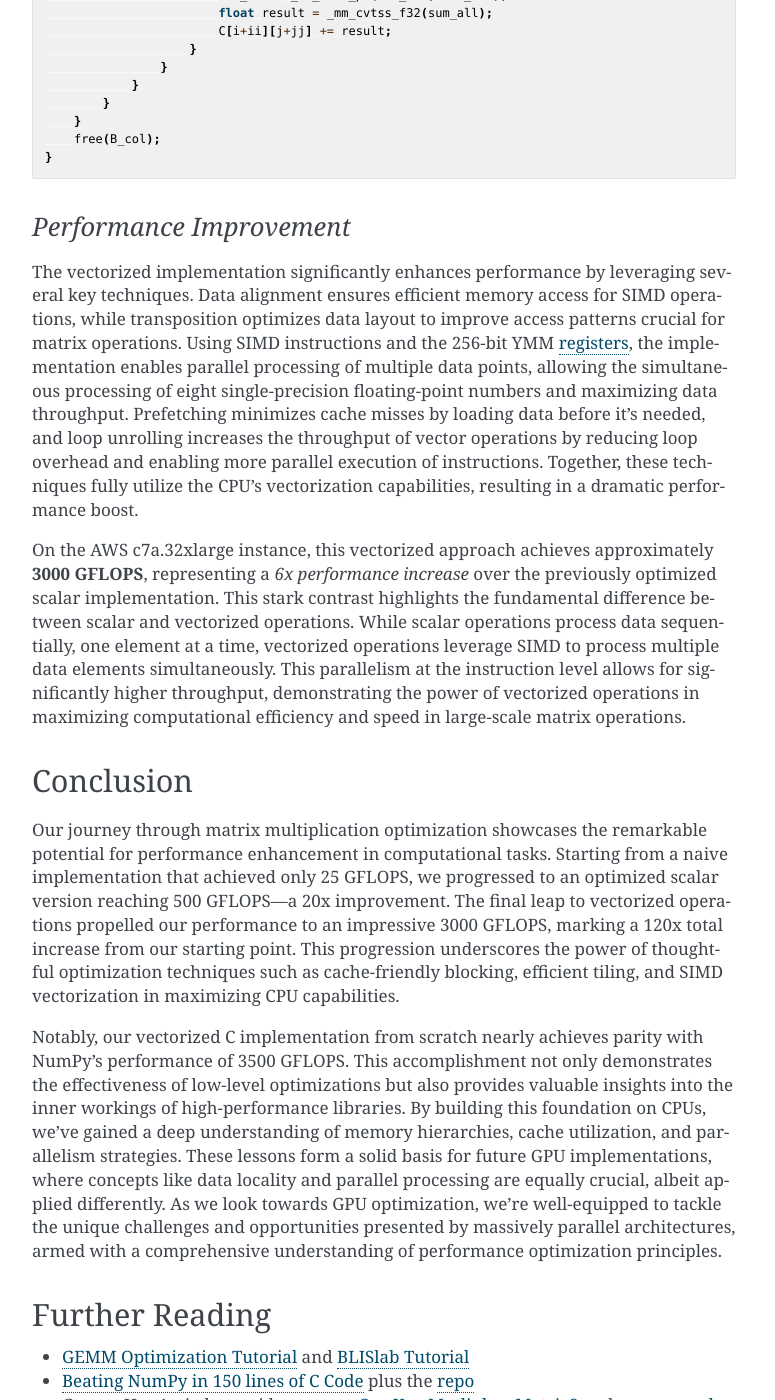
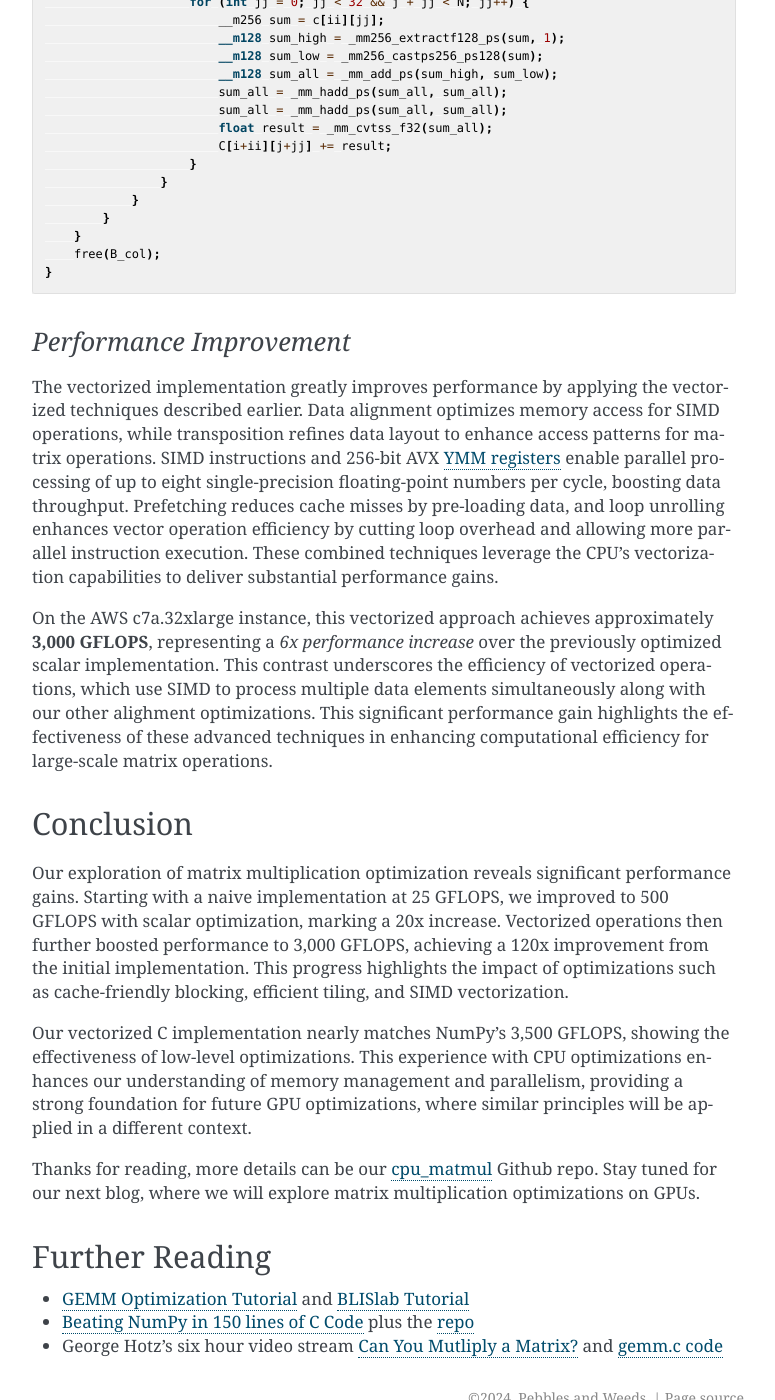
Before and after one commit to pebblesandweeds/cpu_matmul, a Sphinx documentation site: the page built from docs/source/cpu_matmul_blog.rst, in a window 1280 px wide and 1400 px high, scrolled down 9754 px. Shown: the whole window, without its empty margins (366-1141 px from the left). Built offline with Sphinx 7.4.7, drawn with Linux system fonts in a browser that asks for light colours; some of the changed text lies outside the part shown.

Commit message:
Updating blog rst file

```diff
--- a/docs/source/cpu_matmul_blog.rst
+++ b/docs/source/cpu_matmul_blog.rst
@@ -121,8 +121,13 @@
 
 Benchmarking Environment
 ''''''''''''''''''''''''
+For our benchmarks, we used an AWS c7a.32xlarge instance with the following specifications:
 
-Building on our choice of matrix size, we conducted our benchmarks on an AWS c7a.32xlarge instance. This instance features an AMD EPYC 9R14 processor with 2 sockets, 64 cores per socket, totaling 128 cores without simultaneous multithreading. Notably, it has a 512MB L3 cache, which, while substantial, is still smaller than our total working set size of about 805MB (three 268MB matrices).  This configuration allows us to observe the interplay between cache utilization and main memory access, as significant portions of the working set can reside in cache during computation, but not the entire problem simultaneously. By using this high-performance computing infrastructure, we can obtain performance metrics that reflect real-world scenarios for large-scale matrix multiplication, where careful cache management becomes crucial for optimal performance.
+- **Processor:** AMD EPYC 9R14
+- **Cores:** 2 sockets, 64 cores per socket (128 cores total, without simultaneous multithreading)
+- **L3 Cache:** 512MB
+
+The total working set size is about 805MB (three 268MB matrices), which is larger than the L3 cache. This setup allows us to observe how the cache handles large matrix multiplications and its impact on performance, as the entire workload cannot fit in the cache at once.  This setup ensures the dataset exceeds the cache size, providing a realistic assessment of the algorithm’s performance.
 
 *Code Structure and Organization*
 ^^^^^^^^^^^^^^^^^^^^^^^^^^^^^^^^^
@@ -131,23 +136,19 @@
 
 * `matmul_lib.c <https://github.com/pebblesandweeds/cpu_matmul/blob/dev/c/src/matmul_lib.c>`_: Contains the core matrix multiplication functions.
 * `main.c <https://github.com/pebblesandweeds/cpu_matmul/blob/dev/c/src/main.c>`_: Serves as the entry point, calling functions from ``matmul_lib.c``.
-* `Makefile <https://github.com/pebblesandweeds/cpu_matmul/blob/main/c/Makefile>`_: Specifies teh build process using the ``gcc`` compiler with optimization flags ``CFLAGS = -mavx2 -fopenmp -O3 -march=native -I./include``
+* `Makefile <https://github.com/pebblesandweeds/cpu_matmul/blob/main/c/Makefile>`_: Specifies the build process using the ``gcc`` compiler with optimization flags ``CFLAGS = -mavx2 -fopenmp -O3 -march=native -I./include``
 
-For a detailed overview of our project structure, please refer to our `README.md <https://github.com/pebblesandweeds/cpu_matmul/blob/dev/README.md#project-structure>`_.
-
-As we explore different optimization techniques, we'll focus on relevant functions from ``matmul_lib.c``. We'll discuss how these functions implement various matrix multiplication methods and their associated performance gains.
-
-The code snippets in this blog omit the ``#pragma`` preprocessor directives for simplicity. The full code in our repository includes parallel instructions, which are out of scope for our discussions here.
+For a detailed overview of our project structure and how we implement various matrix multiplication methods and optimizations, refer to our `README.md <https://github.com/pebblesandweeds/cpu_matmul/blob/dev/README.md#project-structure>`_. The code snippets in this blog exclude `#pragma` directives for simplicity; the full code with parallel instructions is available in the repository.
 
 Naive Matrix Multiplication
 ---------------------------
 
-To begin our exploration, we start with a naive matrix multiplication approach using C, which is visualized and detailed through both a mathematical formula and a straightforward implementation. This initial method, while simple, serves as a foundation for understanding the inefficiencies that come with straightforward algorithmic approaches.
+We begin with a basic matrix multiplication method in C to illustrate the fundamental algorithm and its inefficiencies. The following sections will provide a visual representation, the mathematical formula, and the implementation of this approach.
 
 *Visual and Formulaic Representation*
 ^^^^^^^^^^^^^^^^^^^^^^^^^^^^^^^^^^^^^
 
-The process is visually demonstrated in the following animation, which shows an 8x8 matrix multiplication. Each frame captures the computation of the elements in matrix :math:`C` as the sum of products of corresponding elements in matrices :math:`A` and :math:`B`.
+The process is illustrated with an animation showing an 8x8 matrix multiplication. Each frame captures the computation of matrix :math:`C` elements as the sum of products from matrices :math:`A` and :math:`B`.
 
 .. image:: /_static/matrix_multiplication_8x8_precise_loop.gif
    :alt: 8x8 Matrix Multiplication Animation
@@ -178,19 +179,19 @@
 *Naive Matrix Multiplication Performance*
 ^^^^^^^^^^^^^^^^^^^^^^^^^^^^^^^^^^^^^^^^^
 
-This naive approach effectively illustrates the link between algorithmic simplicity and computational inefficiency. With N set to 8192, the computation involves approximately 1,099.51 billion floating-point operations. Despite the high-end CPU we have, our AWS c7a.32xlarge instance achieves a performance of **~25 GFLOPS**. This demonstrates the significant gap between the naive method's potential and the optimizations needed to harness the full computational power of our hardware. This setup provides a clear starting point for exploring more advanced optimization techniques in subsequent sections.
+This naive approach effectively illustrates the link between algorithmic simplicity and computational inefficiency. With N set to 8,192, the computation involves approximately 1,099.51 billion floating-point operations. Despite the high-end CPU, our AWS c7a.32xlarge instance only achieves a performance of **~25 GFLOPS**.  This demonstrates the significant gap between the naive method's performance and the optimizations needed and sets the stage for exploring more advanced optimization techniques in the following sections.
 
 Optimizing Matrix Multiplication
 --------------------------------
 
-While the naive matrix multiplication implementation provides a clear understanding of the algorithm, it is not efficient for large matrices. The naive approach processes matrices row by row and column by column, which can lead to frequent cache misses and inefficient memory access patterns. This inefficiency arises because accessing matrix elements in this order does not align well with how data is cached in memory, resulting in slow performance.
+While the naive matrix multiplication implementation helps understand the basic algorithm, it is inefficient for large matrices.  It processes matrices in row-major order, the default in C, where rows of matrix A are multiplied by columns of matrix B. This access pattern leads to frequent cache misses because it disrupts spatial locality, as matrix elements are stored contiguously in memory. The mismatch between access patterns and memory layout results in poor cache utilization and increased memory latency, significantly impacting performance.
 
-To address these inefficiencies, we employ optimization techniques such as tiling, blocking, and loop unrolling. These techniques improve data locality and make better use of CPU caches, significantly enhancing performance. You can learn more about these techniques through the following links: `Tiling and Blocking <https://en.wikipedia.org/wiki/Loop_nest_optimization#Tiling>`_ and `Loop Unrolling <https://en.wikipedia.org/wiki/Loop_unrolling>`_.
+To address these inefficiencies, we use tiling, blocking, and loop unrolling. Tiling and blocking restructure computations to improve data locality by dividing matrices into smaller blocks, which enhances cache usage. Loop unrolling reduces the overhead of loop control by expanding loops, allowing more operations to be performed in parallel. These methods collectively improve data locality and make better use of CPU caches, significantly enhancing performance. For more detailed information on these techniques, see `Tiling and Blocking <https://en.wikipedia.org/wiki/Loop_nest_optimization#Tiling>`_ and `Loop Unrolling <https://en.wikipedia.org/wiki/Loop_unrolling>`_.
 
 *Optimized Implementation in C*
 ^^^^^^^^^^^^^^^^^^^^^^^^^^^^^^^
 
-Our optimized matrix multiplication implementation leverages these techniques to minimize cache misses and maximize computational throughput. The following C code demonstrates the use of blocking and tiling to improve performance:
+Our optimized matrix multiplication implementation leverages these techniques to minimize cache misses and maximize computational throughput. The following C code demonstrates the use of blocking, tiling, and unrolling to improve performance:
 
 .. code-block:: c
 
@@ -228,9 +229,9 @@
 *Optimized Matrix Multiplication Performance*
 ^^^^^^^^^^^^^^^^^^^^^^^^^^^^^^^^^^^^^^^^^^^^^
 
-By optimizing matrix multiplication, we achieve a significant performance boost. Our approach employs three key strategies: dividing matrices into cache-friendly blocks, further subdividing into efficiently processable tiles, and using loop unrolling for parallel operations. These techniques work together to ensure optimal data availability and CPU resource utilization.
+By optimizing matrix multiplication, we achieve a significant performance boost. Our approach in the code above employs three key strategies: dividing matrices into cache-friendly blocks, further subdividing into efficiently processable tiles, and using loop unrolling for parallel operations. These techniques work together to ensure optimal data availability and CPU resource utilization.
 
-On the AWS c7a.32xlarge instance, this optimized implementation achieves approximately **500 GFLOPS**, representing more than a *20x increase* over the naive approach. This dramatic improvement stems from better use of the CPU's cache hierarchy, reduced memory access times, and increased instruction-level parallelism. While further scalar optimizations are possible, we're approaching the limits of what can be achieved without leveraging more advanced hardware features. The next step in boosting performance is to utilize vectorized operations, which we'll explore in the following section.
+On the AWS c7a.32xlarge instance, this optimized implementation achieves approximately **500 GFLOPS**, representing more than a *20x increase* over the naive approach. This improvement stems from better use of the CPU's cache hierarchy, reduced memory access times, and increased instruction-level parallelism. While further scalar optimizations are possible, we're approaching the limits of what can be achieved without leveraging more advanced hardware features. The next step in boosting performance is to utilize vectorized operations, which we'll explore in the following section.
 
 Vectorized Matrix Multiplication
 --------------------------------
@@ -242,15 +243,15 @@
 
 To write vectorized code, several elements are necessary:
 
-1. **SIMD Instructions**: Using SIMD instructions like AVX for parallel computation, including operations like Fused Multiply-Add (FMA) for combining addition and multiplication. Learn more about SIMD from `Wikipedia <https://en.wikipedia.org/wiki/SIMD>`_.
+1. **SIMD Instructions**: SIMD instructions, such as AVX, enable parallel processing by applying the same operation across multiple data elements in a single instruction. This includes `Fused Multiply-Add (FMA) <https://en.wikipedia.org/wiki/Multiply%E2%80%93accumulate_operation>`_, which performs multiplication and addition together. For more information on SIMD, see `Wikipedia <https://en.wikipedia.org/wiki/SIMD>`_.
 
-2. **Data Alignment**: Ensuring data is aligned in memory for efficient SIMD processing. Check out `Data Alignment <https://en.wikipedia.org/wiki/Data_structure_alignment>`_.
+2. **Data Alignment**: Properly aligning data in memory is crucial for SIMD processing. Aligned data ensures that SIMD instructions can access data efficiently, avoiding costly misaligned memory accesses. Learn more about `Data Alignment <https://en.wikipedia.org/wiki/Data_structure_alignment>`_.
 
-3. **Loop Unrolling**: Unrolling loops to increase the efficiency of vector operations. More on this at `Loop Unrolling <https://en.wikipedia.org/wiki/Loop_unrolling>`_.
+3. **Loop Unrolling**: Loop unrolling enhances vectorized operations by expanding loop iterations, reducing overhead, and allowing more operations to be performed in parallel. This technique improves the efficiency of SIMD instructions. More details can be found at `Loop Unrolling <https://en.wikipedia.org/wiki/Loop_unrolling>`_.
 
-4. **Prefetching**: Fetching data into cache before it's needed to minimize cache misses. Learn about `Prefetching <https://en.wikipedia.org/wiki/Cache_prefetching>`_.
+4. **Prefetching**: Prefetching involves loading data into the CPU cache before it is needed, reducing cache misses and ensuring that data is readily available when required. This technique optimizes memory access patterns and improves performance. Learn about `Prefetching <https://en.wikipedia.org/wiki/Cache_prefetching>`_.
 
-5. **Transposition**: Efficiently managing data layout for improved access patterns, especially in matrix operations. See `Matrix Transposition <https://en.wikipedia.org/wiki/Transpose>`_.
+5. **Transposition**: Matrix transposition rearranges data to improve access patterns, particularly for matrix operations. By aligning data in a more efficient layout, transposition reduces cache misses and speeds up computations. For more on this, see `Matrix Transposition <https://en.wikipedia.org/wiki/Transpose>`_.
 
 *Vectorized Implementation in C*
 ^^^^^^^^^^^^^^^^^^^^^^^^^^^^^^^^
@@ -331,16 +332,18 @@
 *Performance Improvement*
 ^^^^^^^^^^^^^^^^^^^^^^^^^
 
-The vectorized implementation significantly enhances performance by leveraging several key techniques. Data alignment ensures efficient memory access for SIMD operations, while transposition optimizes data layout to improve access patterns crucial for matrix operations. Using SIMD instructions and the 256-bit YMM `registers <https://en.wikipedia.org/wiki/Processor_register>`_, the implementation enables parallel processing of multiple data points, allowing the simultaneous processing of eight single-precision floating-point numbers and maximizing data throughput. Prefetching minimizes cache misses by loading data before it's needed, and loop unrolling increases the throughput of vector operations by reducing loop overhead and enabling more parallel execution of instructions. Together, these techniques fully utilize the CPU's vectorization capabilities, resulting in a dramatic performance boost.
+The vectorized implementation greatly improves performance by applying the vectorized techniques described earlier. Data alignment optimizes memory access for SIMD operations, while transposition refines data layout to enhance access patterns for matrix operations. SIMD instructions and 256-bit AVX `YMM registers <https://en.wikipedia.org/wiki/Processor_register>`_ enable parallel processing of up to eight single-precision floating-point numbers per cycle, boosting data throughput. Prefetching reduces cache misses by pre-loading data, and loop unrolling enhances vector operation efficiency by cutting loop overhead and allowing more parallel instruction execution. These combined techniques leverage the CPU’s vectorization capabilities to deliver substantial performance gains.
 
-On the AWS c7a.32xlarge instance, this vectorized approach achieves approximately **3000 GFLOPS**, representing a *6x performance increase* over the previously optimized scalar implementation. This stark contrast highlights the fundamental difference between scalar and vectorized operations. While scalar operations process data sequentially, one element at a time, vectorized operations leverage SIMD to process multiple data elements simultaneously. This parallelism at the instruction level allows for significantly higher throughput, demonstrating the power of vectorized operations in maximizing computational efficiency and speed in large-scale matrix operations.
+On the AWS c7a.32xlarge instance, this vectorized approach achieves approximately **3,000 GFLOPS**, representing a *6x performance increase* over the previously optimized scalar implementation.  This contrast underscores the efficiency of vectorized operations, which use SIMD to process multiple data elements simultaneously along with our other alighment optimizations.  This significant performance gain highlights the effectiveness of these advanced techniques in enhancing computational efficiency for large-scale matrix operations.
 
 Conclusion
 ----------
 
-Our journey through matrix multiplication optimization showcases the remarkable potential for performance enhancement in computational tasks. Starting from a naive implementation that achieved only 25 GFLOPS, we progressed to an optimized scalar version reaching 500 GFLOPS—a 20x improvement. The final leap to vectorized operations propelled our performance to an impressive 3000 GFLOPS, marking a 120x total increase from our starting point. This progression underscores the power of thoughtful optimization techniques such as cache-friendly blocking, efficient tiling, and SIMD vectorization in maximizing CPU capabilities.
+Our exploration of matrix multiplication optimization reveals significant performance gains. Starting with a naive implementation at 25 GFLOPS, we improved to 500 GFLOPS with scalar optimization, marking a 20x increase. Vectorized operations then further boosted performance to 3,000 GFLOPS, achieving a 120x improvement from the initial implementation. This progress highlights the impact of optimizations such as cache-friendly blocking, efficient tiling, and SIMD vectorization.
 
-Notably, our vectorized C implementation from scratch nearly achieves parity with NumPy's performance of 3500 GFLOPS. This accomplishment not only demonstrates the effectiveness of low-level optimizations but also provides valuable insights into the inner workings of high-performance libraries. By building this foundation on CPUs, we've gained a deep understanding of memory hierarchies, cache utilization, and parallelism strategies. These lessons form a solid basis for future GPU implementations, where concepts like data locality and parallel processing are equally crucial, albeit applied differently. As we look towards GPU optimization, we're well-equipped to tackle the unique challenges and opportunities presented by massively parallel architectures, armed with a comprehensive understanding of performance optimization principles.
+Our vectorized C implementation nearly matches NumPy's 3,500 GFLOPS, showing the effectiveness of low-level optimizations. This experience with CPU optimizations enhances our understanding of memory management and parallelism, providing a strong foundation for future GPU optimizations, where similar principles will be applied in a different context.
+
+Thanks for reading, more details can be our `cpu_matmul <https://github.com/pebblesandweeds/cpu_matmul>`_ Github repo. Stay tuned for our next blog, where we will explore matrix multiplication optimizations on GPUs.
 
 Further Reading
 ---------------
```
